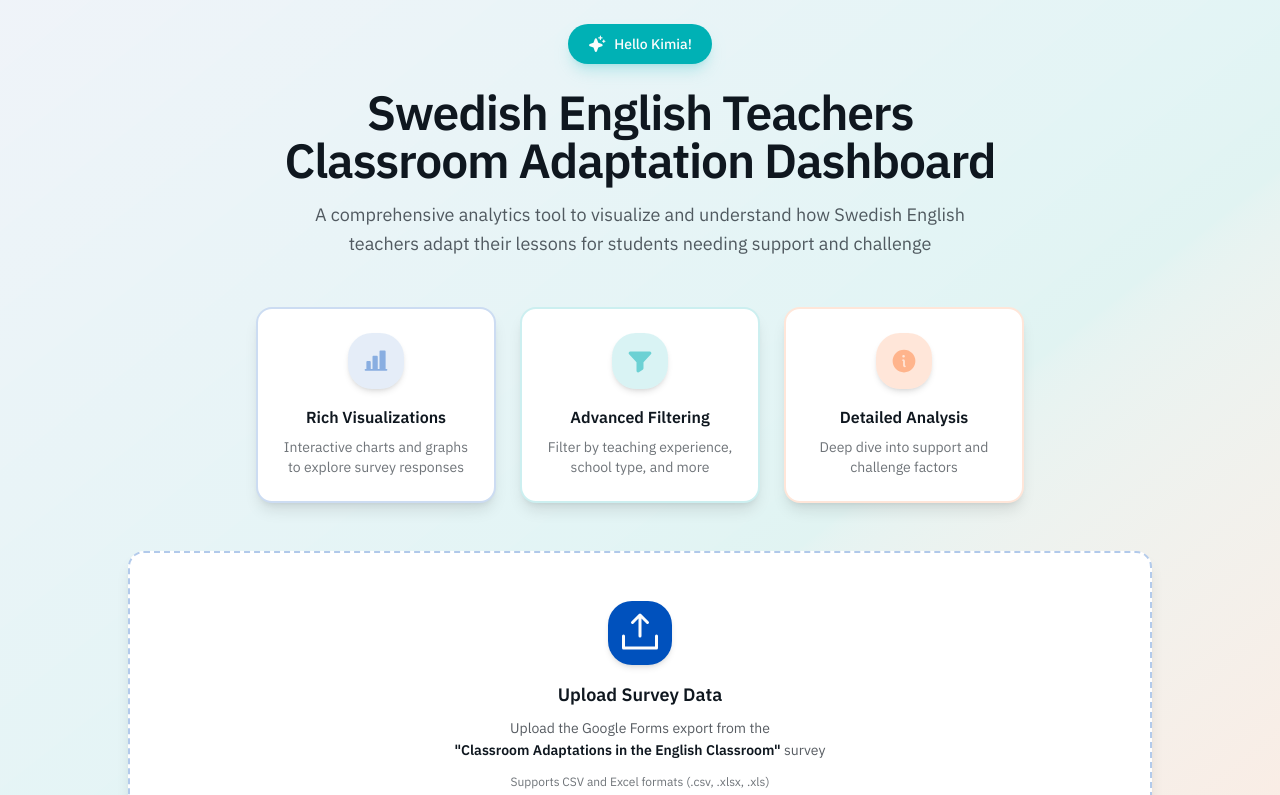
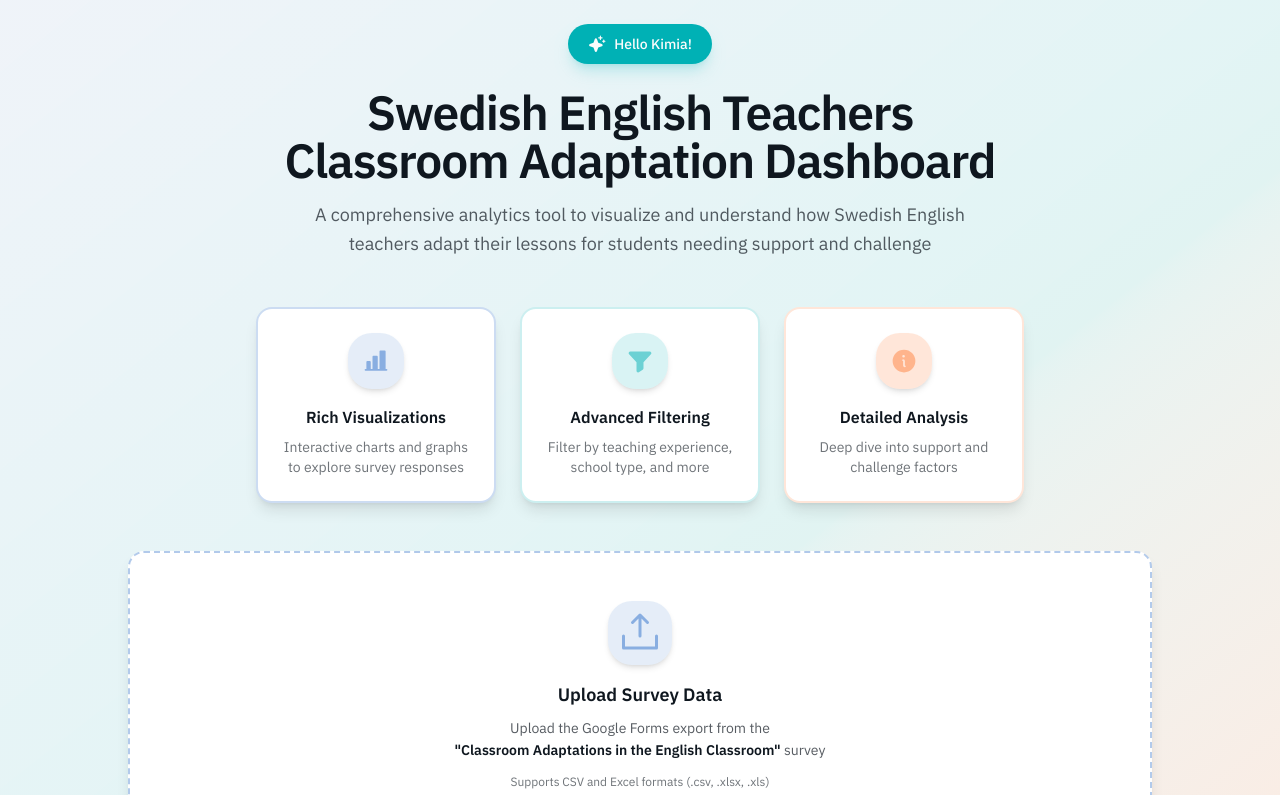
Before and after one commit to Connectslide121/swedish-english-teac, a React (Vite) app: page / in a window 1280 px wide. Shown: the top 795 px of the page. Built offline with nearby package versions, Linux system fonts and the light colour scheme.

Commit message:
Generated by Spark: no undo that, I want the upload icon to have a pastel background, like the cards above, dont change the hover effect

```diff
--- a/src/components/FileUpload.tsx
+++ b/src/components/FileUpload.tsx
@@ -79,8 +79,8 @@ export function FileUpload({ onFileLoad }: FileUploadProps) {
       <div className="flex flex-col items-center gap-4 text-center">
         {uploadedFile ? (
           <>
-            <div className="inline-flex items-center justify-center w-16 h-16 rounded-2xl bg-accent shadow-md">
-              <CheckCircle className="text-accent-foreground" size={48} weight="fill" />
+            <div className="inline-flex items-center justify-center w-16 h-16 rounded-2xl bg-accent/15 text-accent/50 shadow-md">
+              <CheckCircle size={48} weight="fill" />
             </div>
             <div>
               <h3 className="text-lg font-semibold mb-1 text-foreground">File Uploaded Successfully</h3>
@@ -93,9 +93,9 @@ export function FileUpload({ onFileLoad }: FileUploadProps) {
         ) : (
           <>
             <div className={`inline-flex items-center justify-center w-16 h-16 rounded-2xl transition-all shadow-md ${
-              isDragging ? 'bg-accent' : 'bg-primary'
+              isDragging ? 'bg-accent/15 text-accent/50' : 'bg-primary/10 text-primary/40'
             }`}>
-              <UploadSimple className={isDragging ? 'text-accent-foreground' : 'text-primary-foreground'} size={48} weight={isDragging ? 'fill' : 'regular'} />
+              <UploadSimple size={48} weight={isDragging ? 'fill' : 'regular'} />
             </div>
             <div>
               <h3 className="text-lg font-semibold mb-2 text-foreground">Upload Survey Data</h3>
```
